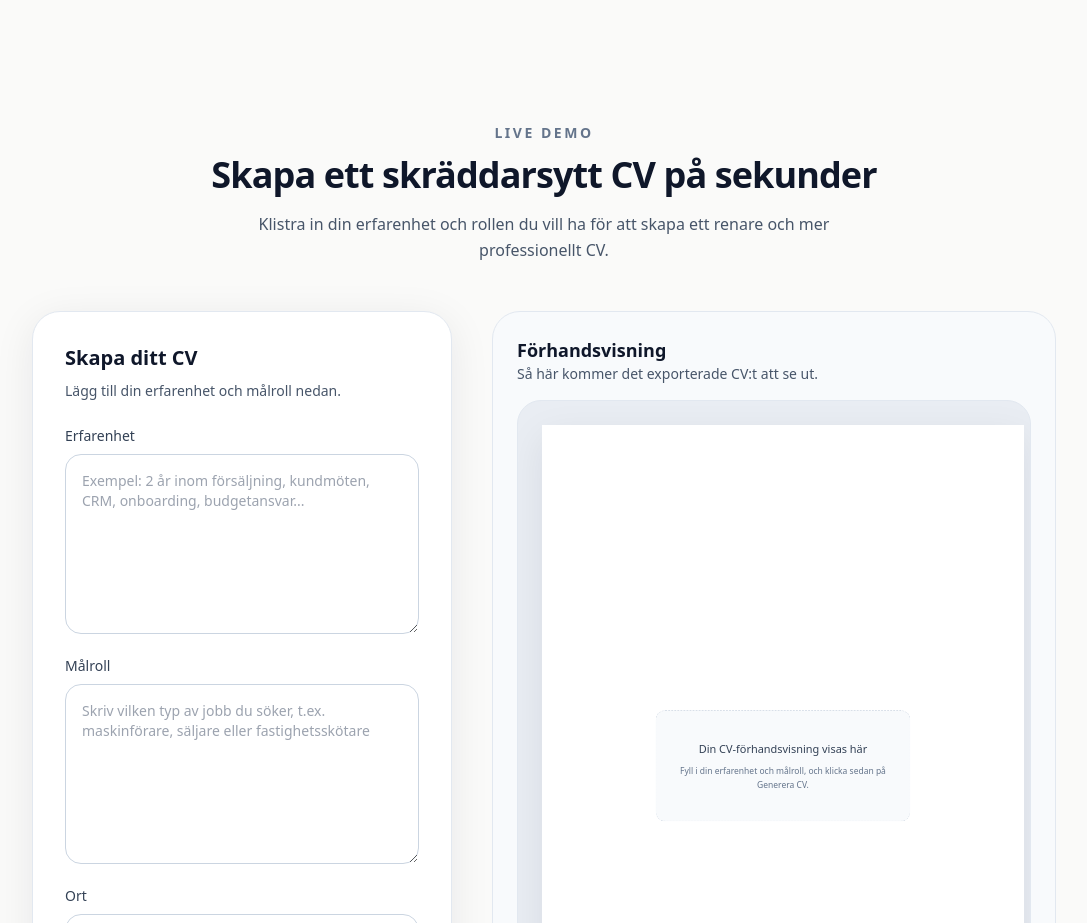
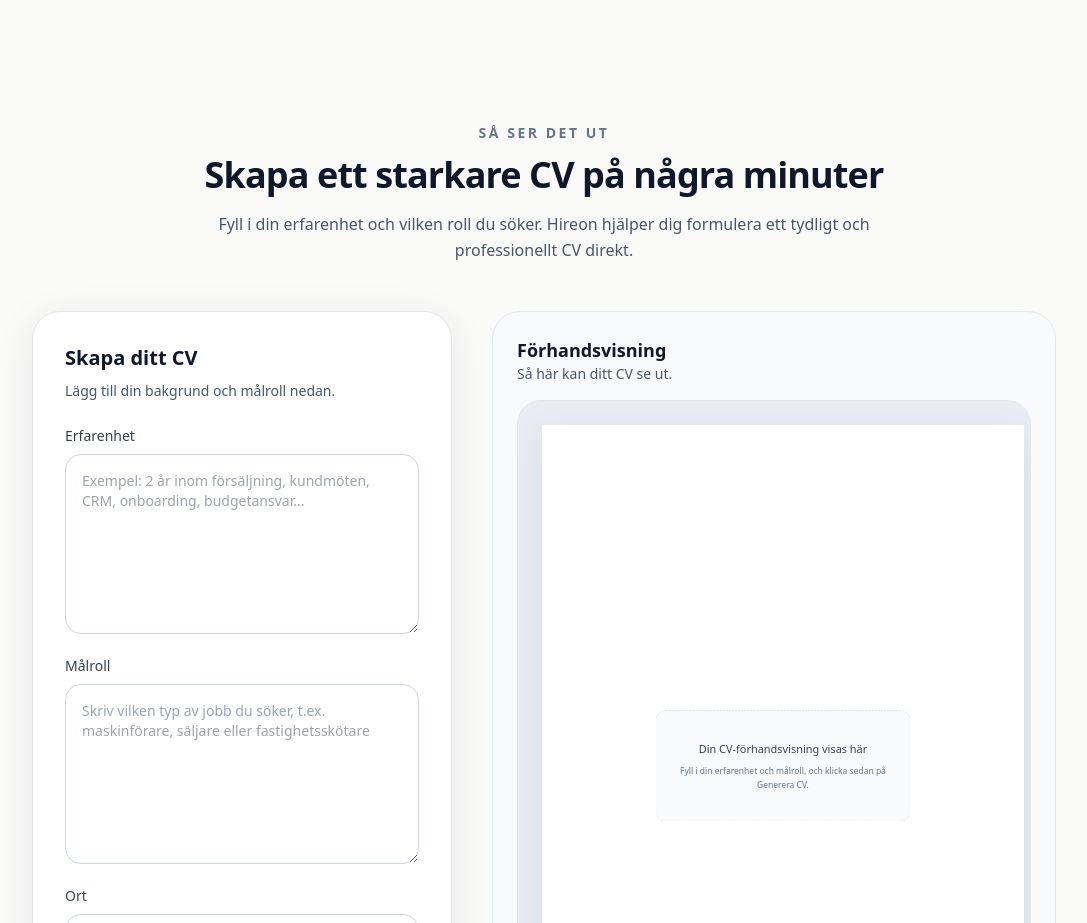
Before and after one commit to lukasgustvssons-cmd/CV, a Next.js app: page / in a window 1280 px wide. Shown: the part 2220-3143 px from the top of the page, without its empty margins (96-1183 px from the left). Built offline with nearby package versions, Linux system fonts and the light colour scheme; no server answers.

Commit message:
Polish DemoPanel copy and remove live demo wording

```diff
--- a/components/DemoPanel.tsx
+++ b/components/DemoPanel.tsx
@@ -47,6 +47,31 @@ export function DemoPanel({ lang, t }: DemoPanelProps) {
 
   const cvRef = useRef<HTMLDivElement>(null);
   const previewContainerRef = useRef<HTMLDivElement>(null);
+
+  const isSwedish = lang === "sv";
+
+  const panelCopy = {
+    eyebrow: isSwedish ? "SÅ SER DET UT" : "SEE HOW IT WORKS",
+    title: isSwedish
+      ? "Skapa ett starkare CV på några minuter"
+      : "Create a stronger resume in a few minutes",
+    description: isSwedish
+      ? "Fyll i din erfarenhet och vilken roll du söker. Hireon hjälper dig formulera ett tydligt och professionellt CV direkt."
+      : "Add your experience and the role you want. Hireon helps you turn it into a clear and professional resume right away.",
+    formTitle: isSwedish ? "Skapa ditt CV" : "Create your resume",
+    formDescription: isSwedish
+      ? "Lägg till din bakgrund och målroll nedan."
+      : "Add your background and target role below.",
+    previewTitle: isSwedish ? "Förhandsvisning" : "Preview",
+    previewDescription: isSwedish
+      ? "Så här kan ditt CV se ut."
+      : "This is how your resume can look.",
+    emptyTitle: isSwedish ? "Din CV-förhandsvisning visas här" : "Your resume preview appears here",
+    emptyText: isSwedish
+      ? "Fyll i din erfarenhet och målroll, och klicka sedan på Generera CV."
+      : "Fill in your experience and target role, then click Generate resume.",
+    save: isSwedish ? "Spara CV" : "Save resume",
+  };
 
   useEffect(() => {
     const updateScale = () => {
@@ -195,13 +220,13 @@ export function DemoPanel({ lang, t }: DemoPanelProps) {
     <section id="demo" className="mx-auto max-w-7xl px-6 py-24 lg:px-8">
       <div className="mb-12 text-center">
         <p className="text-sm font-semibold uppercase tracking-[0.18em] text-slate-500">
-          {t.eyebrow}
+          {panelCopy.eyebrow}
         </p>
         <h2 className="mt-3 text-3xl font-semibold tracking-tight text-slate-900 sm:text-4xl">
-          {t.title}
+          {panelCopy.title}
         </h2>
         <p className="mx-auto mt-4 max-w-2xl text-base leading-relaxed text-slate-600">
-          {t.description}
+          {panelCopy.description}
         </p>
       </div>
 
@@ -209,10 +234,10 @@ export function DemoPanel({ lang, t }: DemoPanelProps) {
         <div className="rounded-[28px] border border-slate-200 bg-white p-8 shadow-soft">
           <div className="mb-6">
             <h3 className="text-xl font-semibold text-slate-900">
-              {t.formTitle}
+              {panelCopy.formTitle}
             </h3>
             <p className="mt-2 text-sm leading-relaxed text-slate-600">
-              {t.formDescription}
+              {panelCopy.formDescription}
             </p>
           </div>
 
@@ -268,9 +293,11 @@ export function DemoPanel({ lang, t }: DemoPanelProps) {
             <div className="mb-4 flex flex-col gap-3 sm:flex-row sm:items-center sm:justify-between">
               <div>
                 <h3 className="text-lg font-semibold text-slate-900">
-                  {t.previewTitle}
+                  {panelCopy.previewTitle}
                 </h3>
-                <p className="text-sm text-slate-600">{t.previewDescription}</p>
+                <p className="text-sm text-slate-600">
+                  {panelCopy.previewDescription}
+                </p>
               </div>
 
               {result && (
@@ -279,7 +306,7 @@ export function DemoPanel({ lang, t }: DemoPanelProps) {
                     onClick={handleSaveCv}
                     className="inline-flex items-center justify-center rounded-full border border-slate-300 bg-white px-5 py-3 text-sm font-semibold text-slate-900 transition hover:border-slate-900"
                   >
-                    {lang === "sv" ? "Spara CV" : "Save resume"}
+                    {panelCopy.save}
                   </button>
 
                   <button
@@ -320,10 +347,10 @@ export function DemoPanel({ lang, t }: DemoPanelProps) {
                       <div className="flex min-h-full flex-col items-center justify-center text-center">
                         <div className="w-full max-w-[420px] rounded-2xl border border-dashed border-slate-300 bg-slate-50 px-8 py-12">
                           <p className="text-lg font-medium text-slate-700">
-                            {t.emptyTitle}
+                            {panelCopy.emptyTitle}
                           </p>
                           <p className="mt-3 text-sm leading-relaxed text-slate-500">
-                            {t.emptyText}
+                            {panelCopy.emptyText}
                           </p>
                         </div>
                       </div>
```
